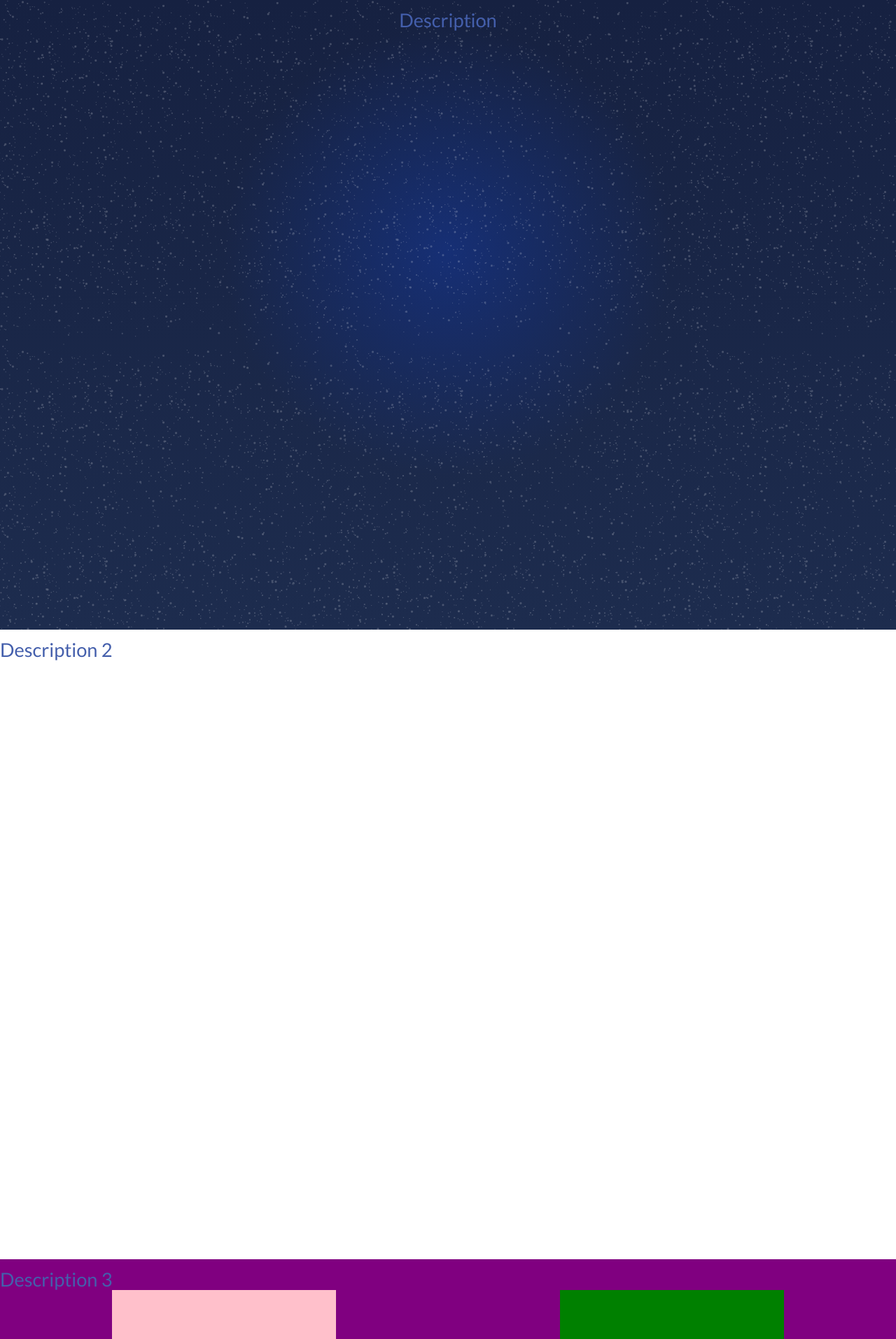
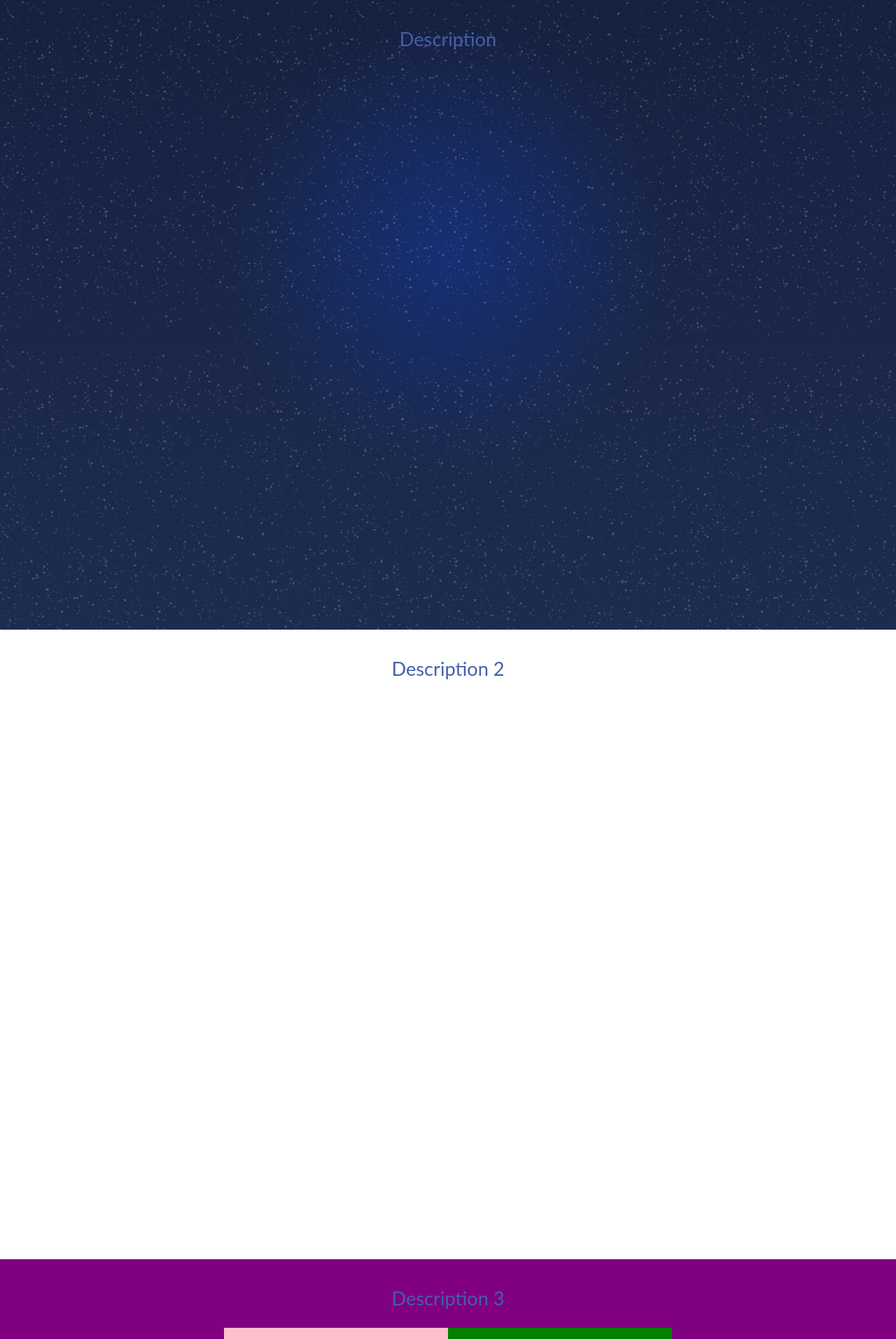
Before and after one commit to jeKnowledge/academy-articles, a Jekyll site: the page built from Academy2016.md, in a window 1280 px wide. Shown: the top 1914 px of the page at 70% size. Built offline with Jekyll 4.4.1, drawn with Linux system fonts in a browser that asks for light colours.

```diff
--- a/Academy2016.md
+++ b/Academy2016.md
@@ -8,18 +8,18 @@
   #top{
     min-width: initial;
     display:flex;
-    text-align: center;
    /*Ocupa o ecran todo*/
     min-height:100vh; /*min-height para nao sobrepor o conteudo original quando a janela é muito pequena*/
     flex-wrap: wrap; /*faz com que o footer não esteja paralelo com o conteudo*/
 
-    background: url('http://jeknowledge.github.io/academy-articles/img/stars.png'), radial-gradient(20rem circle at 50% 40%, rgb(22, 47, 117), rgba(255, 255, 255, 0)), linear-gradient(#162141, #1D2C4E);
+    background: url('/academy-articles/img/stars.png'), radial-gradient(20rem circle at 50% 40%, rgb(22, 47, 117), rgba(255, 255, 255, 0)), linear-gradient(#162141, #1D2C4E);
     background-color: #061841;
 
 }
   h1{
-
+    text-align: center;
     width:100%;
+    padding: 1em;
   }
 
 
@@ -35,22 +35,28 @@
   .col{
     display:flex; flex-wrap: wrap;
     min-width: 18em;
-    padding: 20px 30px;
+    padding: 1em 2em;
   }
 
   .col-faq{
     max-width: 20em;
-    padding: 20px 30px;
+    padding: 1em 2em;
   }
 
   .cont{
     width:50%;
-    padding: 20px 30px;
+    padding: 1em 2em;
   }
   .map{
     width:100%;
   }
 
+  #box{
+    display: flex;
+    flex-wrap: wrap;
+    max-width: 40em;
+    justify-content:center;
+  }
 
   footer{
     width: 100%;/*expande horizontalmente footer*/
@@ -59,6 +65,8 @@
 
   .content{
         margin: auto; /*centra conteudo*/
+
+
   }
 
 </style>
@@ -75,6 +83,7 @@
 <section id="faq" class="container" data-section-menu="section 2" style="background-color:purple;">
 
   <h1>Description 3</h1>
+  <div id="box">
   <div class="col col-faq" style="background-color:pink;">
       <h2>Para quem?</h2>
       <p>
@@ -118,6 +127,7 @@
         A jeKnowledge Academy vai ser na nossa sede, no Departamento de Física, no Pólo 1 da Universidade de Coimbra. O evento começa às 9h00 do dia 29 de Junho.
       </p>
   </div>
+  </div>
 </section>
 
 
--- /dev/null
+++ b/_layouts/academy2016.html
@@ -0,0 +1,35 @@
+<!DOCTYPE html>
+<html lang="{{ site.language }}">
+<head>
+	<link rel="stylesheet" href="{{ site.baseurl }}/css/style.css">
+	<link rel="icon" href="{{ site.baseurl }}/img/favicon-32.png" sizes="32x32">
+
+
+	<meta name="twitter:card" content="summary_large_image">
+	<meta name="twitter:site" content="@jeKnowledge">
+	<meta name="twitter:title" content="jeKnowledge Academy">
+	<meta name="twitter:description" content="Inscrições já abertas, dias 12,12 e 14 de Julho">
+	<meta name="twitter:image" content="{{ site.baseurl }}/img/twittercard.png">
+
+
+</head>
+
+<body>
+
+	<div class="content" role="main">
+		{{ content }}
+	</div>
+	{% if paginator %}
+	<!--
+	<nav class="pagination group" role="navigation">
+		{% if paginator.next_page %}
+		<a href="{{paginator.next_page_path}}">&larr;</a> {% endif %} {% if paginator.previous_page %}
+		<a href="{{paginator.previous_page_path}}">&rarr;</a> {% endif %}
+	</nav>
+-->
+	{% endif %}
+	{% include footer.html %}
+	{% include analytics.html %}
+</body>
+
+</html>
```
Also changed, not shown: other parts of Academy2016.md (+1 -1 lines), img/facebook-share.png (added), img/favicon-152.png (added), img/favicon-32.png (added), img/favicon-64.png (added), img/twittercard.png (added).
